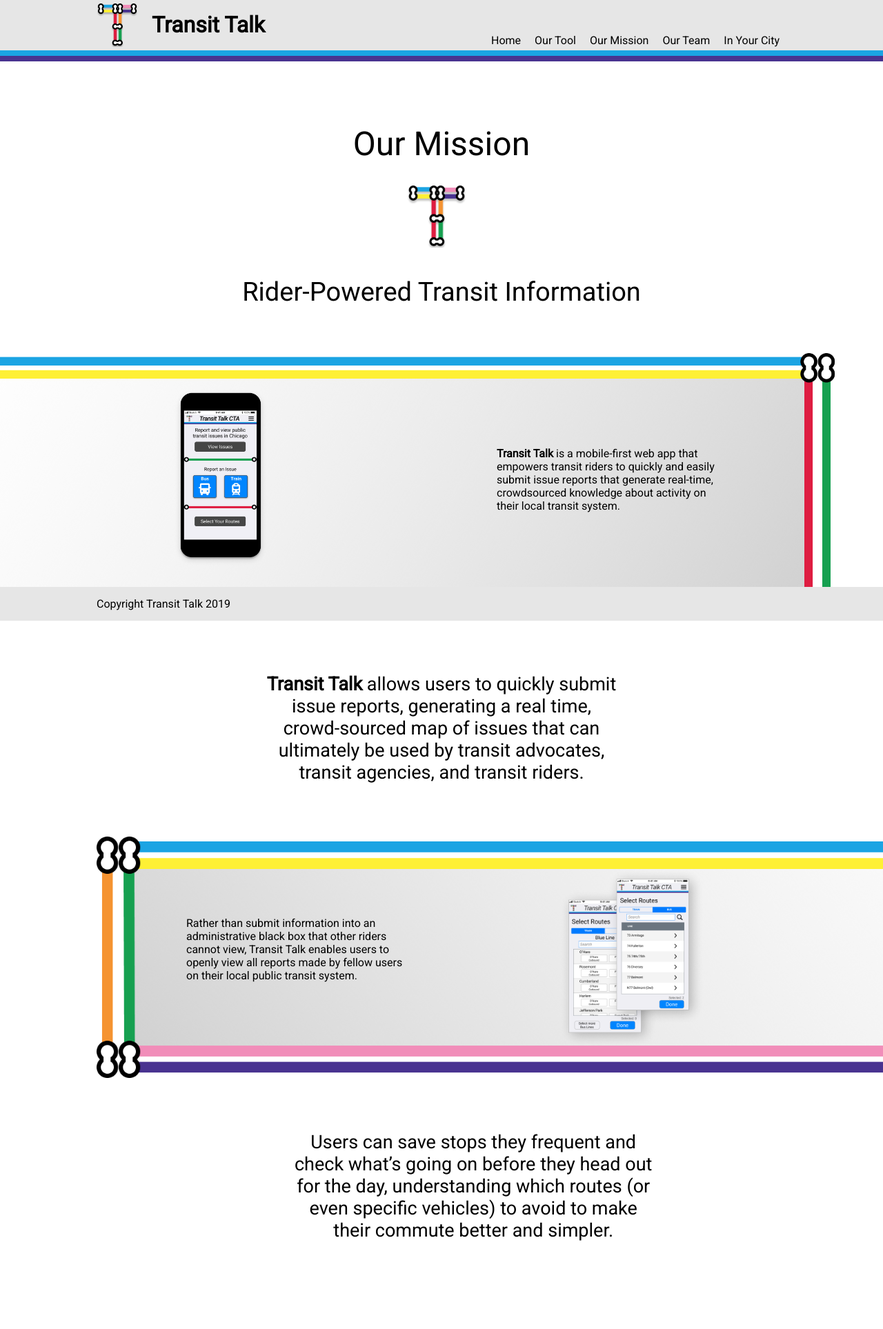
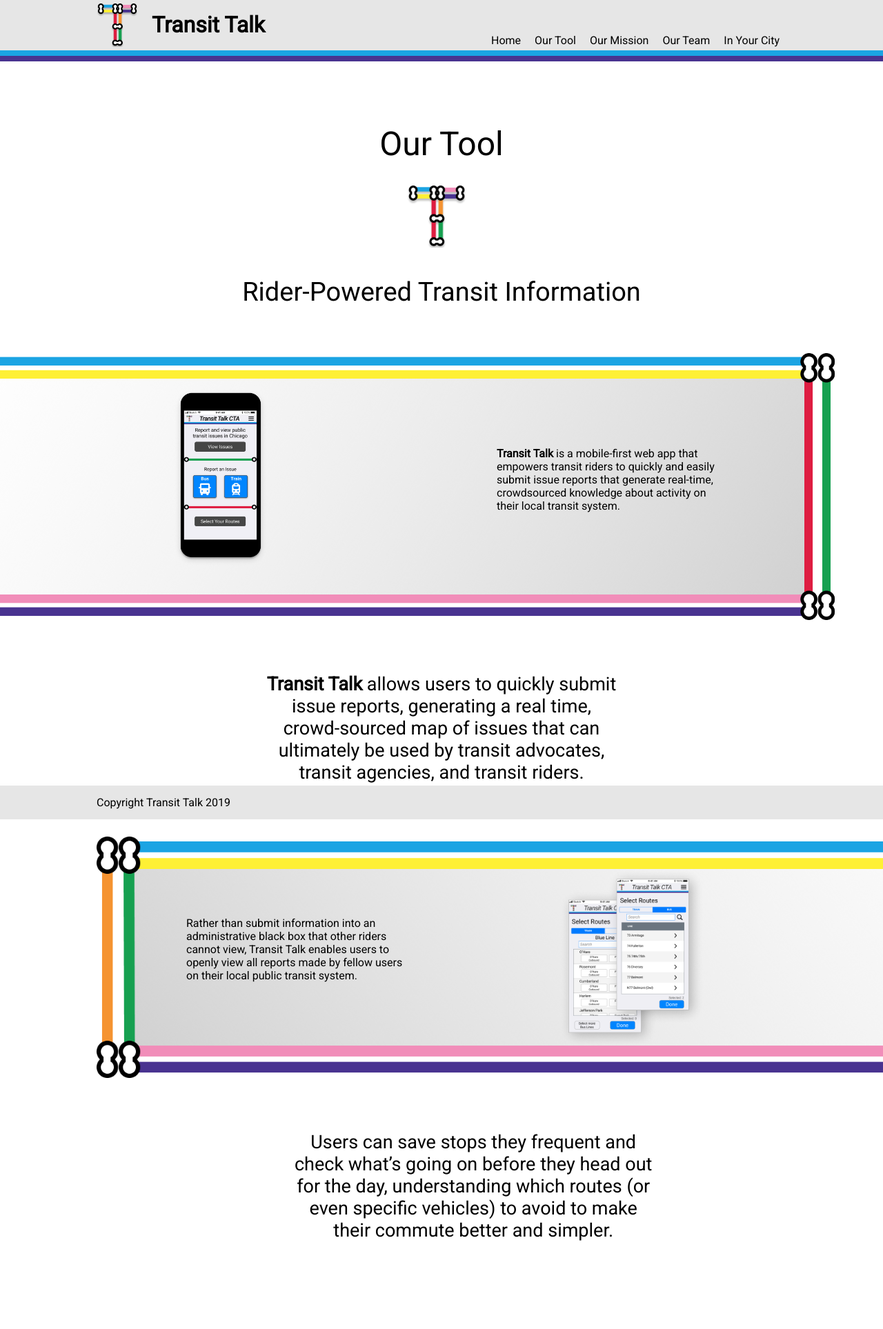
Before and after one commit to TransitTalk/CaravanTransit.github.io, a Jekyll site: the page built from tool.html, in a window 1280 px wide. Shown: the whole page at 69% size. Built offline with Jekyll 4.4.1, drawn with Linux system fonts in a browser that asks for light colours.

Commit message:
mission page?

```diff
--- a/_sass/partials/_footer.scss
+++ b/_sass/partials/_footer.scss
@@ -4,7 +4,6 @@
     box-sizing: border-box;
     padding: 15px;
     background-color: $grey;
-    position: absolute;
     left: 0;
     bottom: 0;
 
--- a/index.html
+++ b/index.html
@@ -1,5 +1,4 @@
 ---
-layout: default
 title: Transit Talk
 ---
 
--- a/tool.html
+++ b/tool.html
@@ -3,7 +3,7 @@
 ---
 
 <div class="hero-banner">
-  <h1> Our Mission</h1>
+  <h1> Our Tool</h1>
   <img src="/assets/images/logo.png" style="margin-left: 45%;
     height: 90px;">
     <h2>Rider-Powered Transit Information</h2>
```
